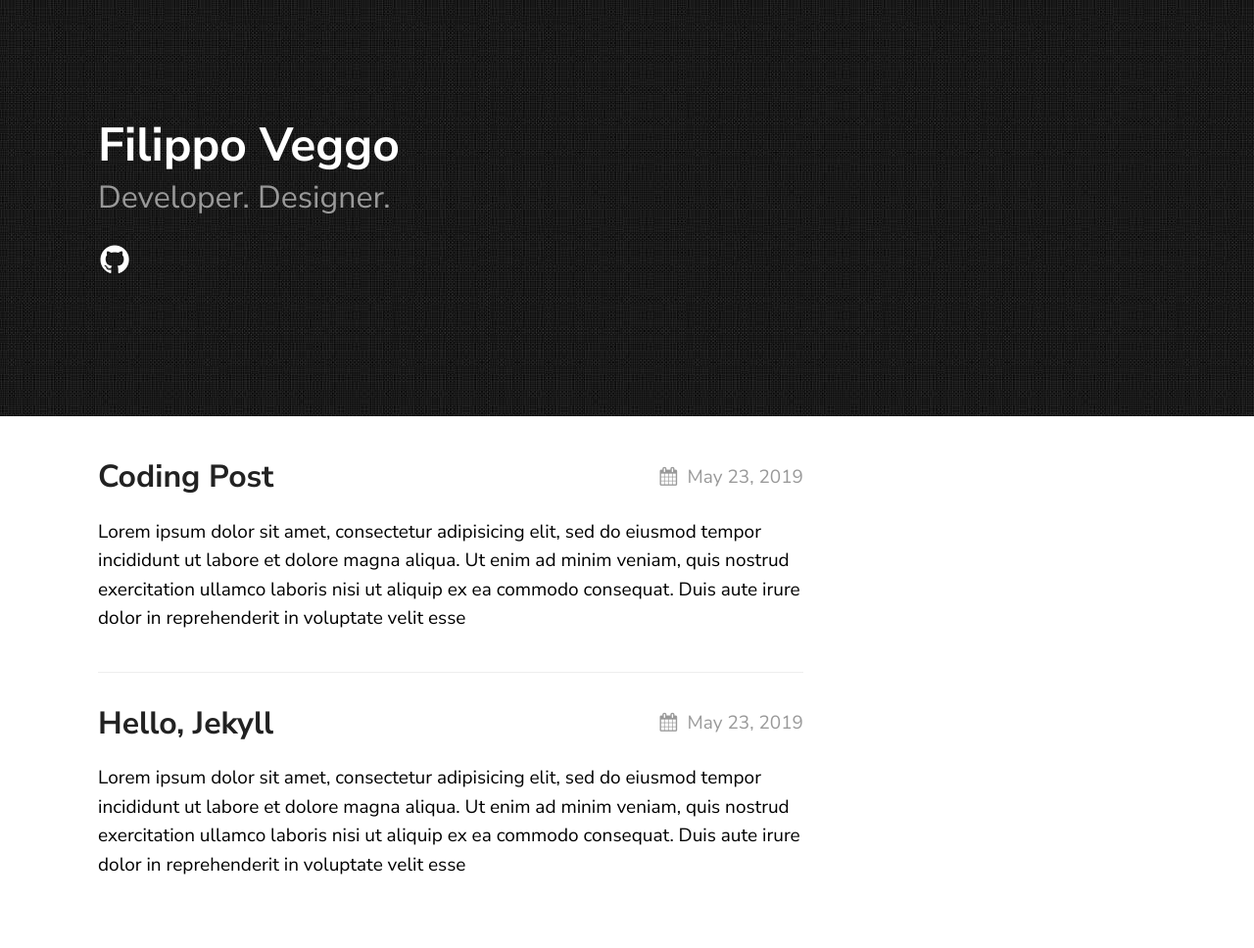
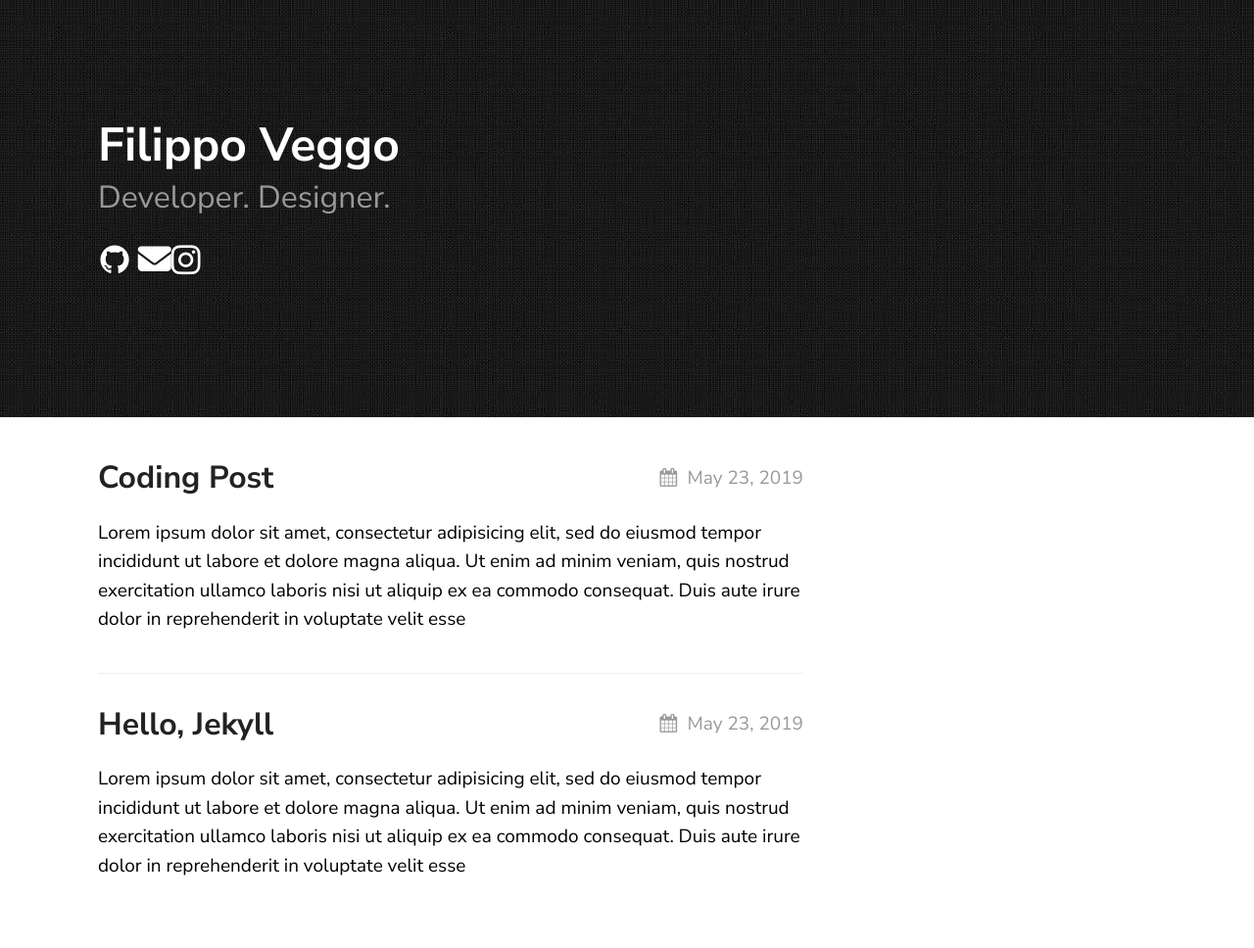
Before and after one commit to filippoveggo/filippoveggo.github.io, a Jekyll site: the page built from index.md, in a window 1280 px wide. Shown: the whole page at 98% size. Built offline with Jekyll 4.4.1, drawn with Linux system fonts in a browser that asks for light colours; nearby versions of some CDN libraries.

Commit message:
changed icons, added fontawesome icons

```diff
--- a/_config.yml
+++ b/_config.yml
@@ -1,4 +1,4 @@
-title: Filippo Veggo2 | Personal website
+title: Filippo Veggo | Personal website
 author: Filippo Veggo
 email: filippoveggo@gmail.com
 description: > # this means to ignore newlines until "show_exerpts:"
@@ -26,6 +26,7 @@ texture:
   social_links:
     github:  filippoveggo
     mail: filippoveggo@gmail.com
+    instagram: filippoveggo
 
 
 # If you want to link only specific pages in your header, uncomment
--- a/_includes/head.html
+++ b/_includes/head.html
@@ -3,5 +3,8 @@
 <meta http-equiv="X-UA-Compatible" content="ie=edge">
 <link href="https://fonts.googleapis.com/css?family=Nunito+Sans:400,400i,700&display=swap" rel="stylesheet">
 <link rel="stylesheet" href="{{ "/assets/css/style.css" | relative_url }}">
+<script src="https://kit.fontawesome.com/c1d2ff35bb.js" crossorigin="anonymous"></script>
+
+
 <title>{{ page.title | default: site.title }}</title>
 {% seo %}
--- a/_includes/page_header.html
+++ b/_includes/page_header.html
@@ -11,5 +11,18 @@
 		{%- if site.texture.social_links.twitter -%}
 			<a href="https://twitter.com/{{ site.texture.social_links.twitter }}"><li><i class="icon-twitter-squared"></i></li></a>
 		{%- endif -%}
+
+		{%- if site.texture.social_links.mail -%}
+		<a href="mailto:{{ site.texture.social_links.mail }}"><li><i class="fas fa-envelope"></i></li></a>
+		{%- endif -%}
+
+
+		{%- if site.texture.social_links.instagram -%}
+		<a href="https://instagram.com/{{site.texture.social_links.instagram }}"><li><i class="fab fa-instagram"></i></li></a>
+		{%- endif -%}
+
+
+
+
 	</ul>
 </div>
```
